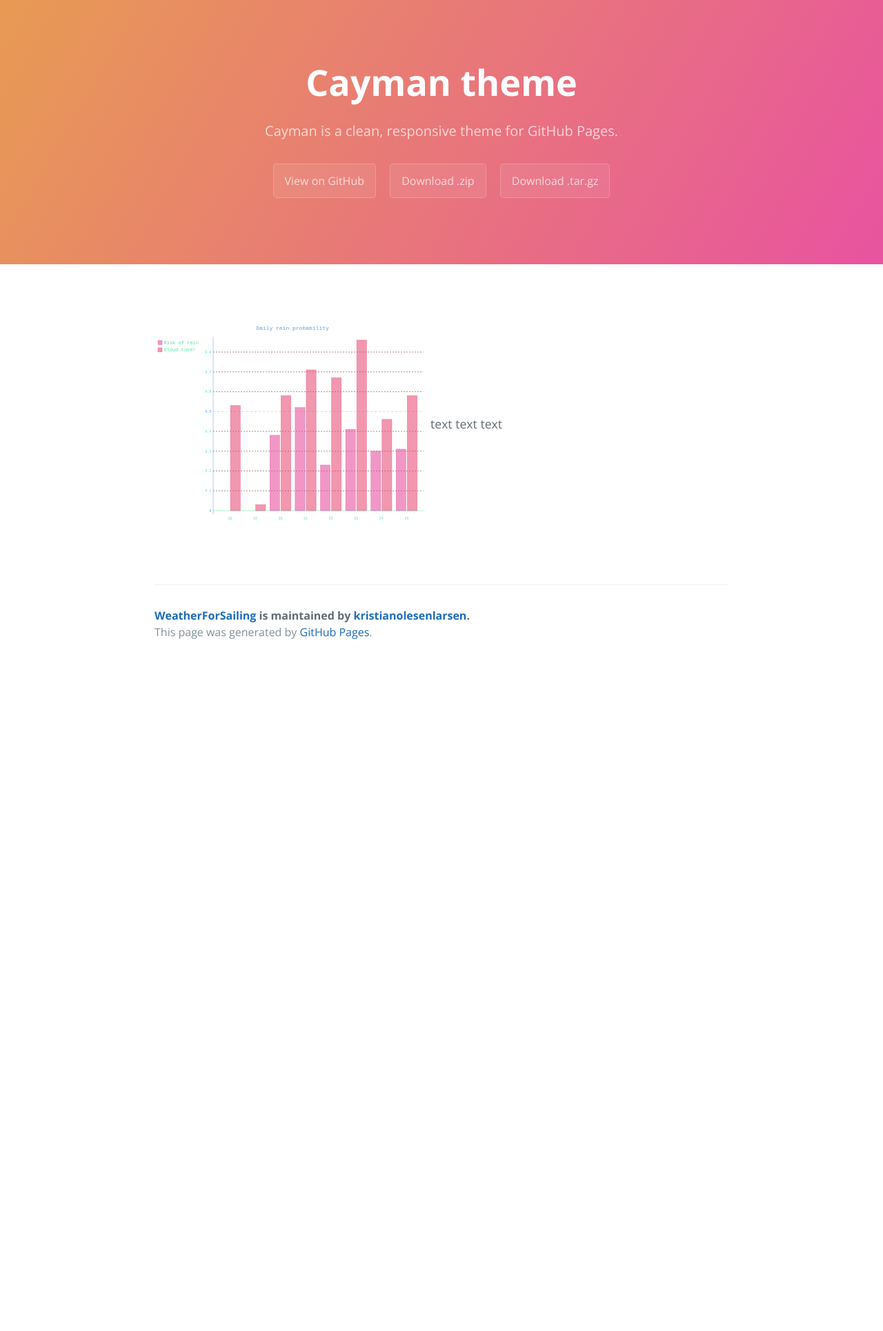
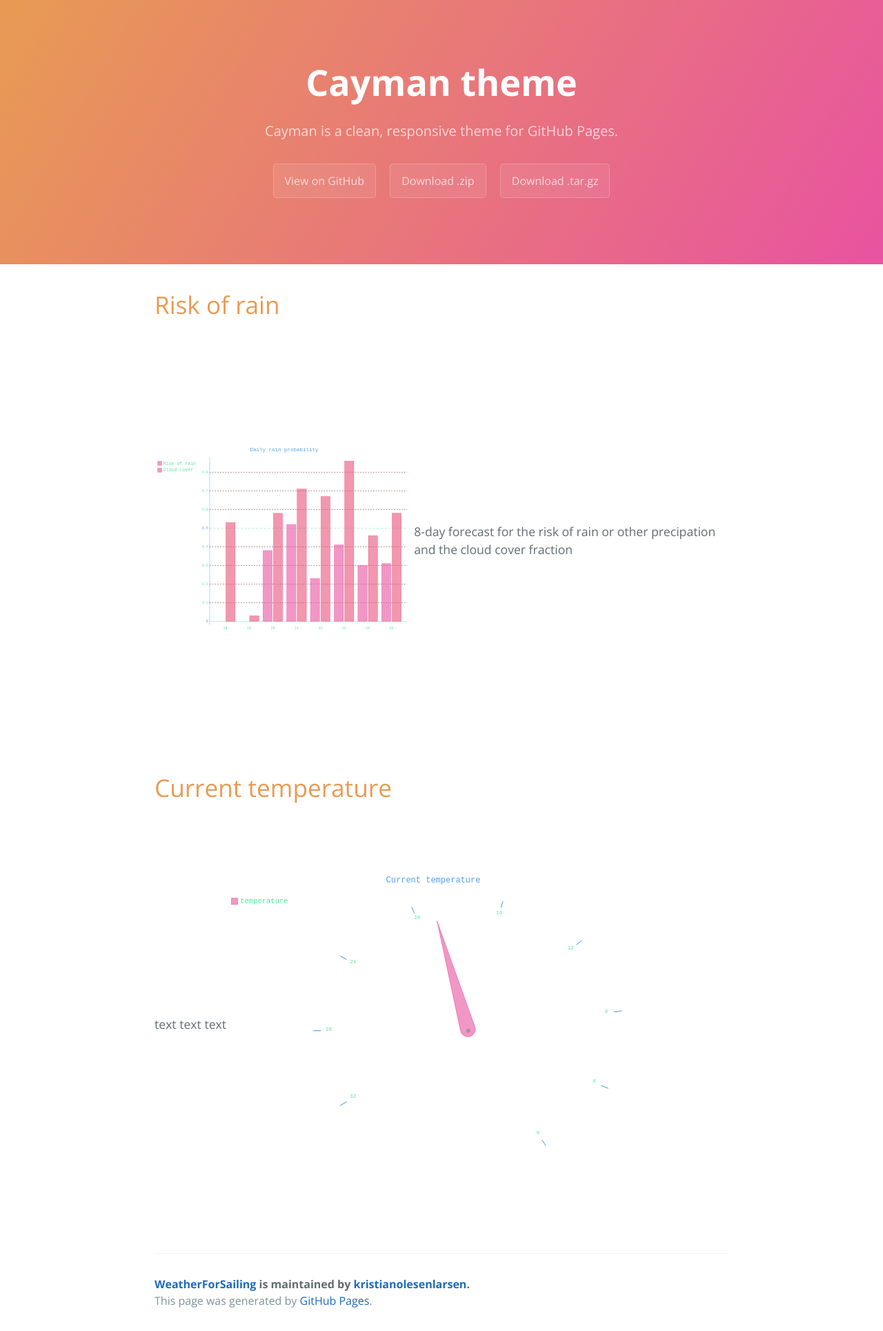
Before and after one commit to kristianolesenlarsen/WeatherForSailing, a Jekyll site: the page built from index.md, in a window 1280 px wide. Shown: the whole page at 69% size. Built offline with Jekyll 4.4.1, drawn with Linux system fonts in a browser that asks for light colours; our own code applies the rules of GitHub Pages for plain Markdown files; before the commit the page ends 960 px from its top, so only the background shows below that.

Commit message:
left/right

```diff
--- a/_sass/jekyll-theme-cayman.scss
+++ b/_sass/jekyll-theme-cayman.scss
@@ -31,8 +31,8 @@
 img {
   vertical-align: middle;
   display: table-cell;
-  width: 400px;
-  height: 400px;
+  width: 600px;
+  height: 600px;
 }
 span {
   vertical-align: middle;
--- a/index.md
+++ b/index.md
@@ -1,8 +1,15 @@
 ---
 layout: default
 ---
+# Risk of rain
+<div class="left">
+  <span><img src="svg/rain.svg" /></span>
+  <span> 8-day forecast for the risk of rain or other precipation and the cloud cover fraction </span>
+</div>
 
-<div>
-  <span><img src="svg/rain.svg" /></span>
+
+# Current temperature
+<div class="left">
   <span>text text text</span>
+    <span><img src="svg/temp_now.svg" /></span>
 </div>
```
